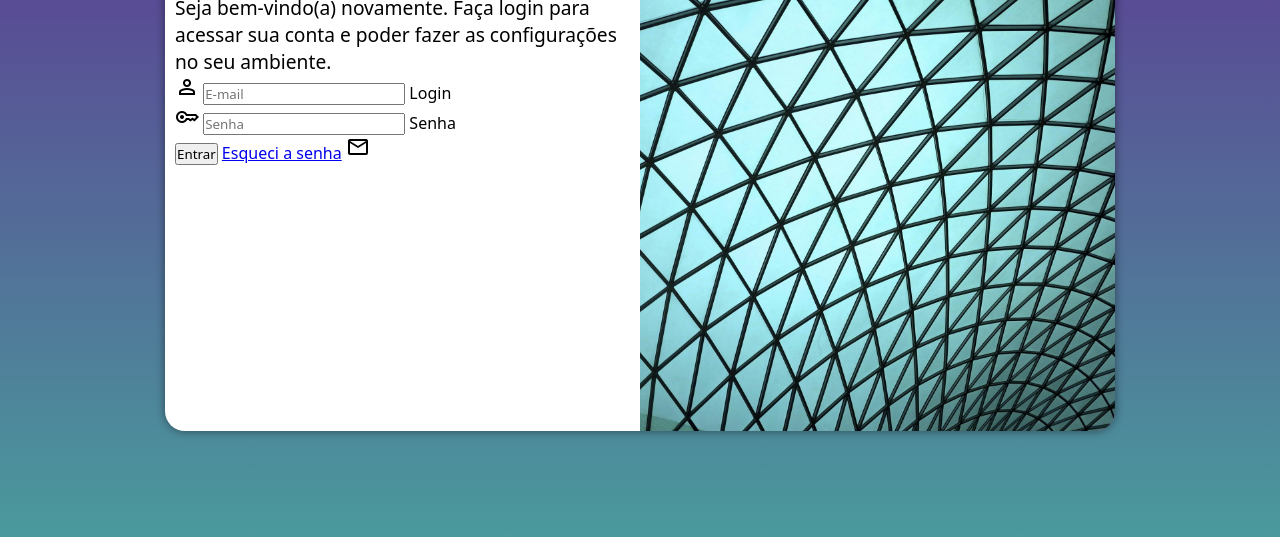
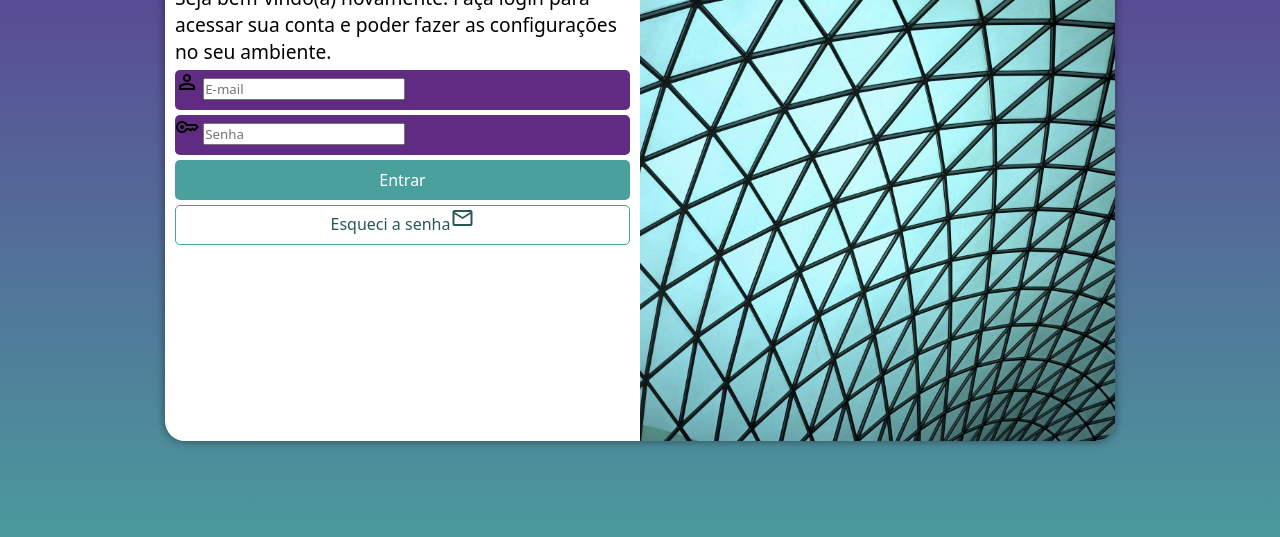
Before and after one commit to Andersbreno/Projeto-Login, a plain HTML site: page index.html in a window 1280 px wide. Shown: the part 219-756 px from the top of the page. Drawn offline with nearby package versions, Linux system fonts and the light colour scheme.

Commit message:
formata formulário

```diff
--- a/estilos/style.css
+++ b/estilos/style.css
@@ -31,7 +31,7 @@ main {
     transform: translate(-50%, -50%);
     background-color: white;
     width: 250px;
-    height: 500px;
+    height: 520px;
     border-radius: 20px;
     overflow: hidden;
     box-shadow: 0px 0px 10px rgba(0, 0, 0, 0.468);
@@ -62,3 +62,54 @@ main {
 #form > p {
     font-size: 0.8em;
 }
+
+form > .campo {
+    background-color: #5f2c82;
+    width: 100%;
+    display: block;
+    height: 40px;
+    border-radius: 5px;
+    margin: 5px 0px;
+}
+
+.campo > label {
+    display: none;
+}
+
+form > input[type=submit] {
+    display: block;
+    font-size: 1em;
+    width: 100%;
+    height: 40px;
+    background-color: #49a09d;
+    color: white;
+    border: none;
+    border-radius: 5px;
+    cursor: pointer;
+}
+
+form > input[type=submit]:hover {
+    background-color:  #316c69;
+}
+
+form > .botao {
+    display: block;
+    text-align: center;
+    font-size: 1em;
+    width: 100%;
+    height: 40px;
+    margin-top: 5px;
+    background-color:  #ffffff;
+    color:  #285856;
+    border: 1px solid  #49a09d;
+    border-radius: 5px;
+    text-decoration: none;
+}
+
+form > .botao:hover {
+    background-color:  #5fcac7;
+}
+
+form > .botao > i {
+    font-size: 0.9em;
+}
--- a/index.html
+++ b/index.html
@@ -29,7 +29,7 @@
                         <label for="isenha">Senha</label>
                     </div>
                     <input type="submit" value="Entrar">
-                    <a href="esquci.html">Esqueci a senha</a> <span class="material-symbols-outlined">mail</span>
+                    <a href="esquci.html" class="botao">Esqueci a senha<span class="material-symbols-outlined">mail</span></a>
                 </form>
             </div>
         </section>
```
